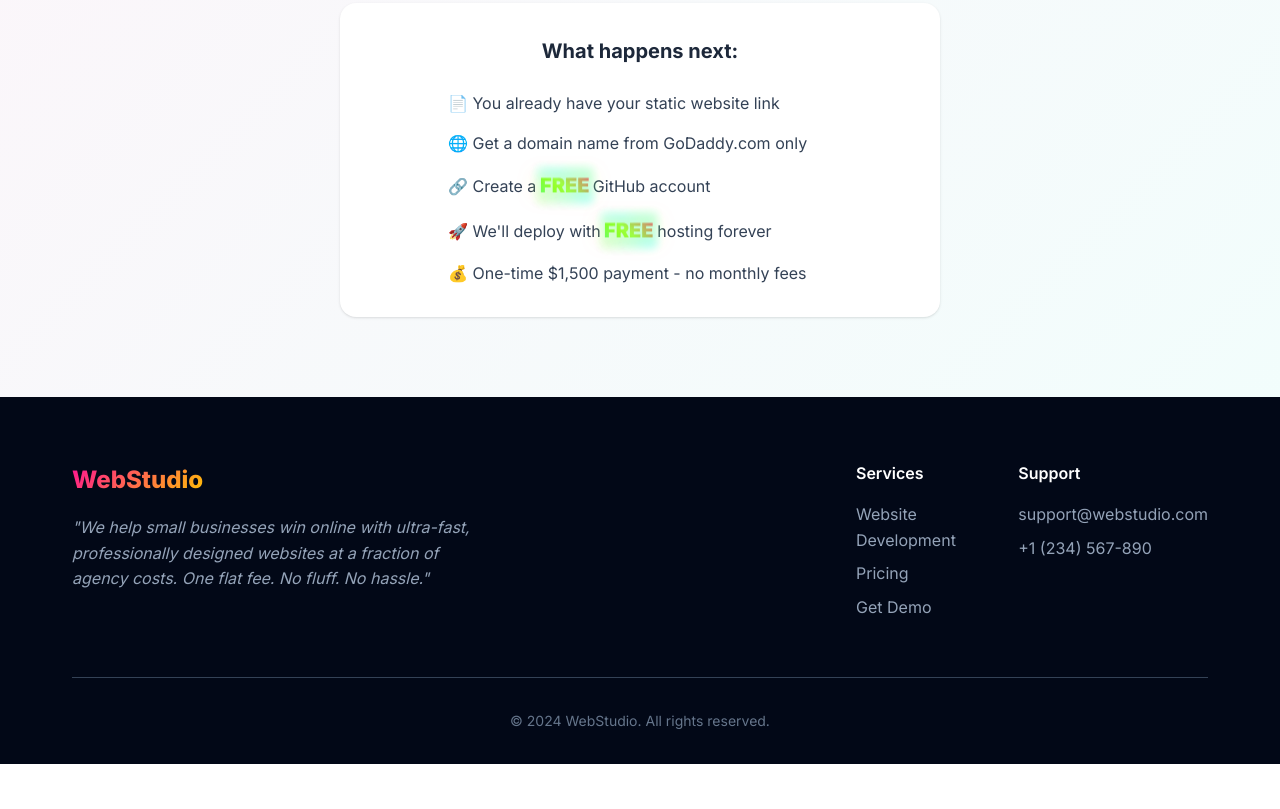
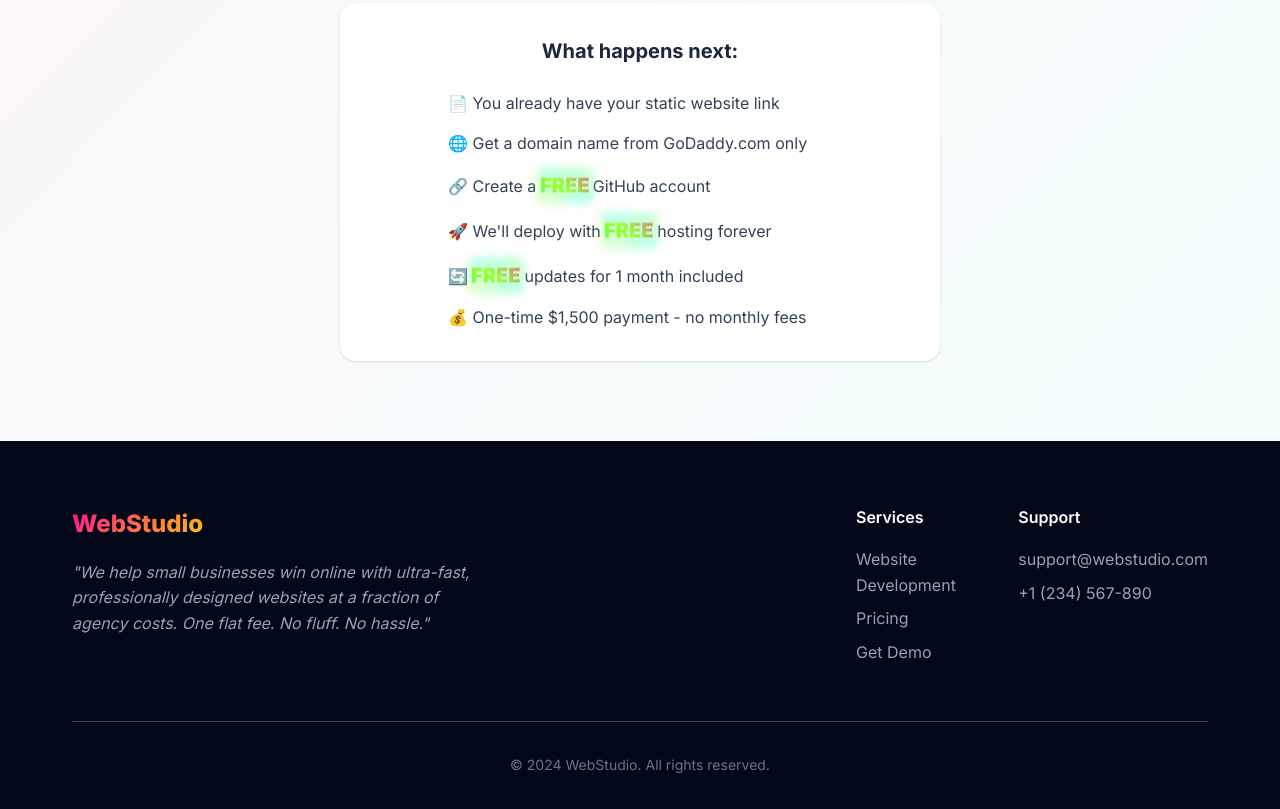
Before and after one commit to ArtivicoLab/BasicOffer, a plain HTML site: page index.html in a window 1280 px wide. Shown: the part 4414-5223 px from the top of the page. Before the commit the page ends 5178 px from the top, so only its background shows below. Drawn offline with Linux system fonts and the light colour scheme.

Commit message:
Highlight free, ongoing support to boost the appeal of the hosting service
Add a line to index.html to advertise one month of free updates included in the hosting service.

Replit-Commit-Author: Agent
Replit-Commit-Session-Id: 57f01159-bc65-417e-9beb-e0155f29181a
Replit-Commit-Screenshot-Url: https://storage.googleapis.com/screenshot-production-us-central1/96e14d9b-e1c5-4cc9-a2a3-f9969ff895ae/264e6787-c443-4bba-acb3-f80506702ea4.jpg

```diff
--- a/index.html
+++ b/index.html
@@ -403,6 +403,7 @@
                             <li>🌐 Get a domain name from GoDaddy.com only</li>
                             <li>🔗 Create a <span class="free-text">FREE</span> GitHub account</li>
                             <li>🚀 We'll deploy with <span class="free-text">FREE</span> hosting forever</li>
+                            <li>🔄 <span class="free-text">FREE</span> updates for 1 month included</li>
                             <li>💰 One-time $1,500 payment - no monthly fees</li>
                         </ul>
                     </div>
```
